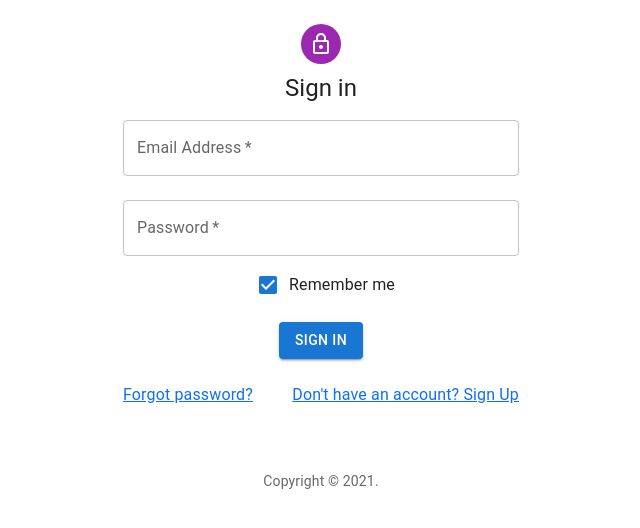
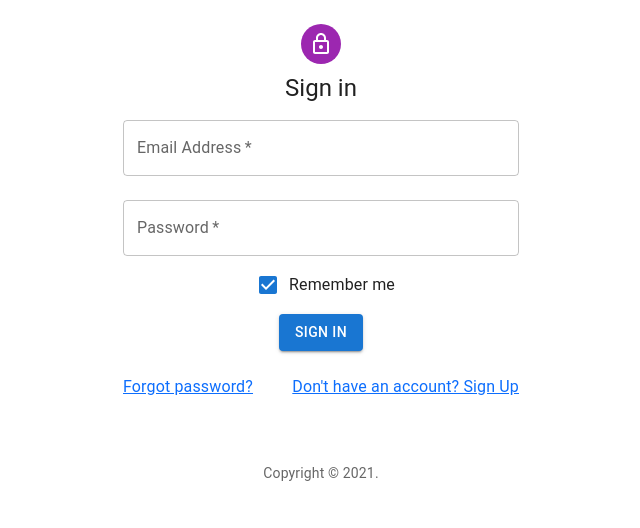
Before and after one commit to YehonatanKadosh/Tests-client, a React (Create React App) app: page / in a window 1280 px wide. Shown: the top 528 px of the page, without its empty margins (319-959 px from the left). Built offline with nearby package versions, Linux system fonts and the light colour scheme.

Commit message:
finished submit button edit

```diff
--- a/src/UiElements/forms/AppFormSubmitButton.js
+++ b/src/UiElements/forms/AppFormSubmitButton.js
@@ -11,7 +11,7 @@ function AppFormSubmitButton({ title, className }) {
       type="submit"
       onClick={handleSubmit}
       variant="contained"
-      sx={{ alignSelf: "center", mb: 3, mt: 2 }}
+      sx={{ alignSelf: "center", mb: 3, mt: 1 }}
     >
       {title}
     </Button>
```
